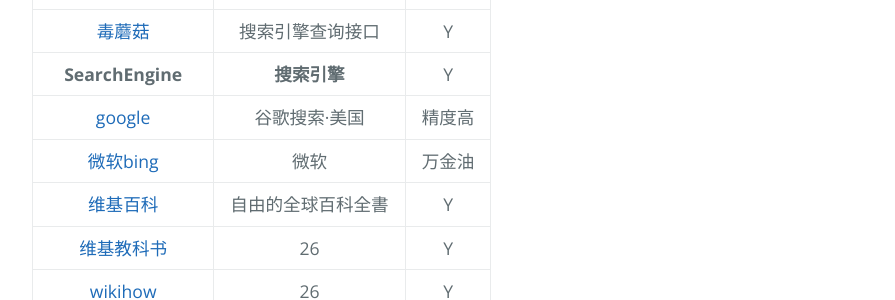
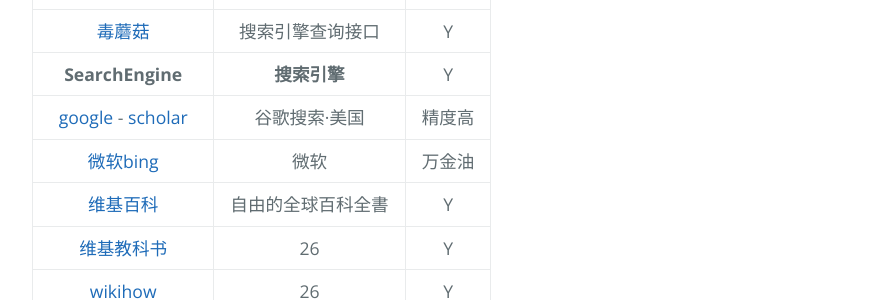
Before and after one commit to AmbroseRen/test, a Jekyll site: the page built from Library/SearchEngine.md, in a window 1280 px wide. Shown: the part 179-479 px from the top of the page, without its empty margins (192-1087 px from the left). Built offline with Jekyll 4.4.1, drawn with Linux system fonts in a browser that asks for light colours; our own code applies the rules of GitHub Pages for plain Markdown files; the repository's description, which GitHub fills in, is left out.

Commit message:
Update SearchEngine.md

```diff
--- a/Library/SearchEngine.md
+++ b/Library/SearchEngine.md
@@ -5,7 +5,7 @@
 | __AggregateSearch__ | __聚合搜索__ | Y |
 | [毒蘑菇](https://search.dumogu.top/) | 搜索引擎查询接口 | Y |
 | __SearchEngine__ | __搜索引擎__ | Y |
-| [google](https://www.google.com) | 谷歌搜索·美国 | 精度高 |
+| [google](https://www.google.com) - [scholar](https://scholar.google.com) | 谷歌搜索·美国 | 精度高 |
 | [微软bing](https://cn.bing.com) | 微软 | 万金油 |
 | [维基百科](https://www.wikipedia.org/) | 自由的全球百科全書 | Y |
 | [维基教科书](https://www.wikibooks.org/) | 26 | Y |
```
